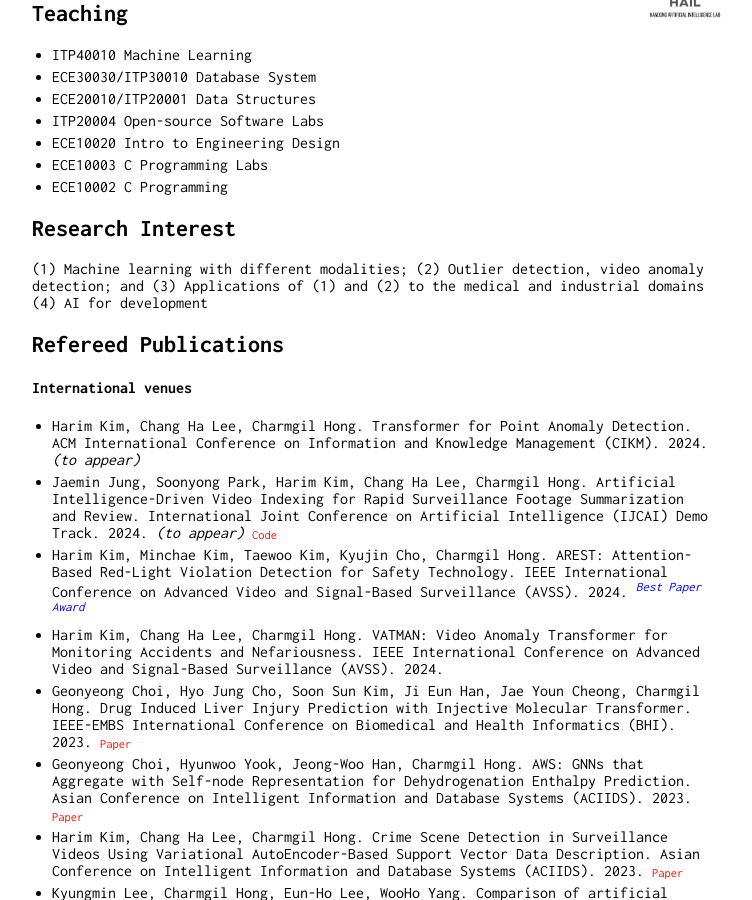
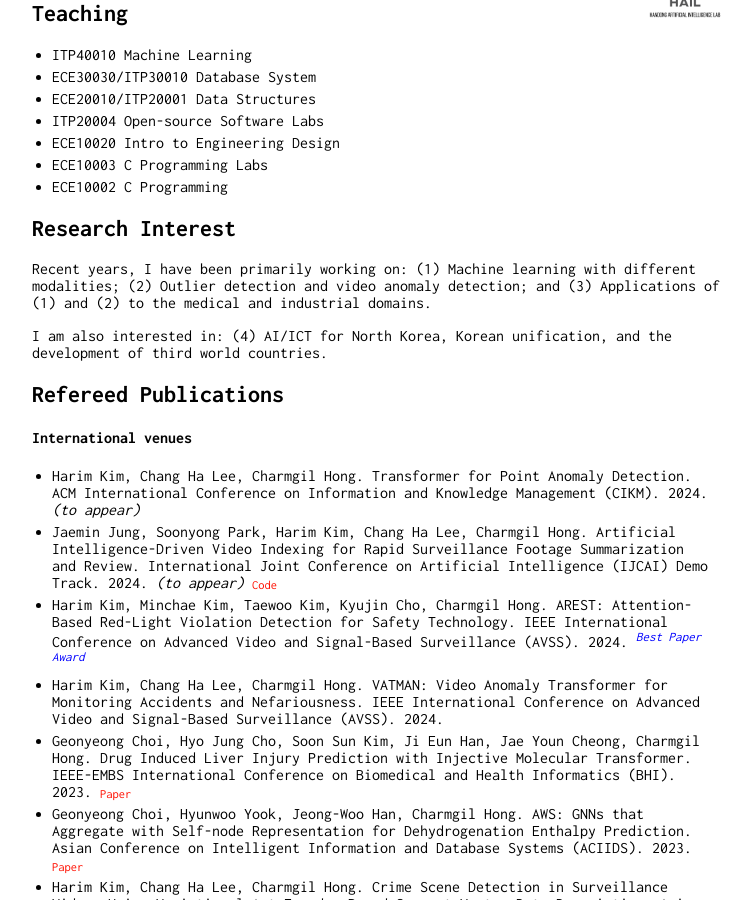
Before and after one commit to charmgil/charmgil.github.io, a Jekyll site: the page built from index.md, in a window 1280 px wide and 900 px high, scrolled down 364 px. Shown: the whole window, without its empty margins (258-1010 px from the left). Built offline with Jekyll 4.4.1, drawn with Linux system fonts in a browser that asks for light colours; our own code applies the rules of GitHub Pages for plain Markdown files.

Commit message:
modified:   index.md

```diff
--- a/index.md
+++ b/index.md
@@ -24,10 +24,12 @@ I am an assistant professor in the School of Computer Science and Electrical Eng
 - ECE10002 C Programming
 
 ## Research Interest
+Recent years, I have been primarily working on:
 (1) Machine learning with different modalities;
-(2) Outlier detection, video anomaly detection; and
-(3) Applications of (1) and (2) to the medical and industrial domains
-(4) AI for development
+(2) Outlier detection and video anomaly detection; and
+(3) Applications of (1) and (2) to the medical and industrial domains.
+
+I am also interested in: (4) AI/ICT for North Korea, Korean unification, and the development of third world countries.
 
 <!--I am interested in developing and applying machine learning/data mining techniques to address large and complex data-driven problems.
 -->
```
